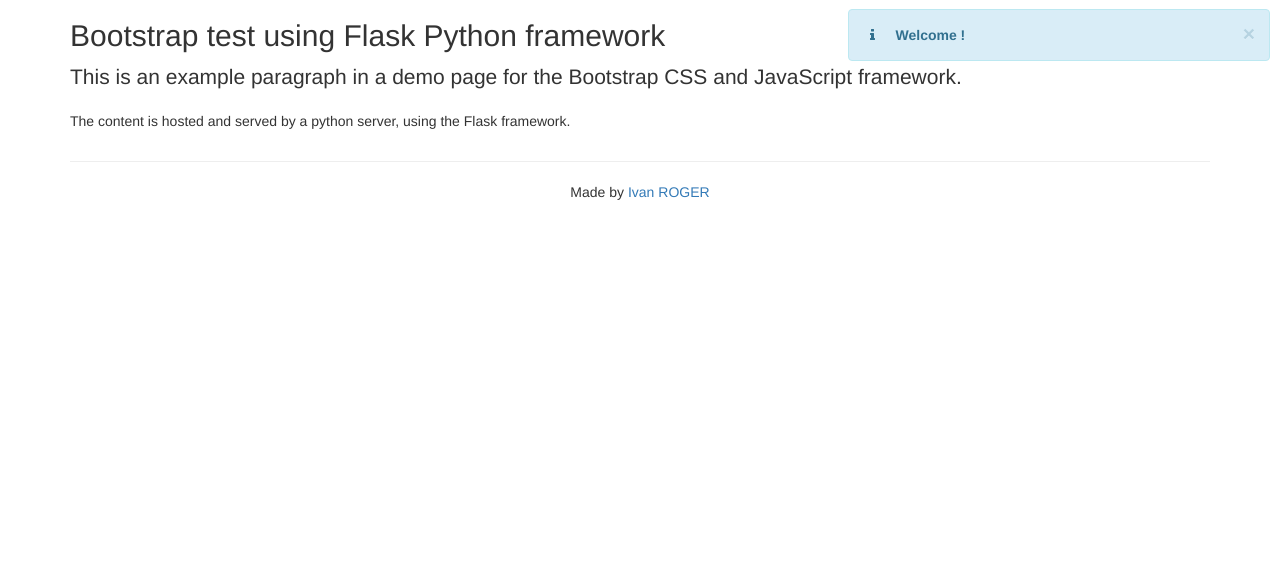
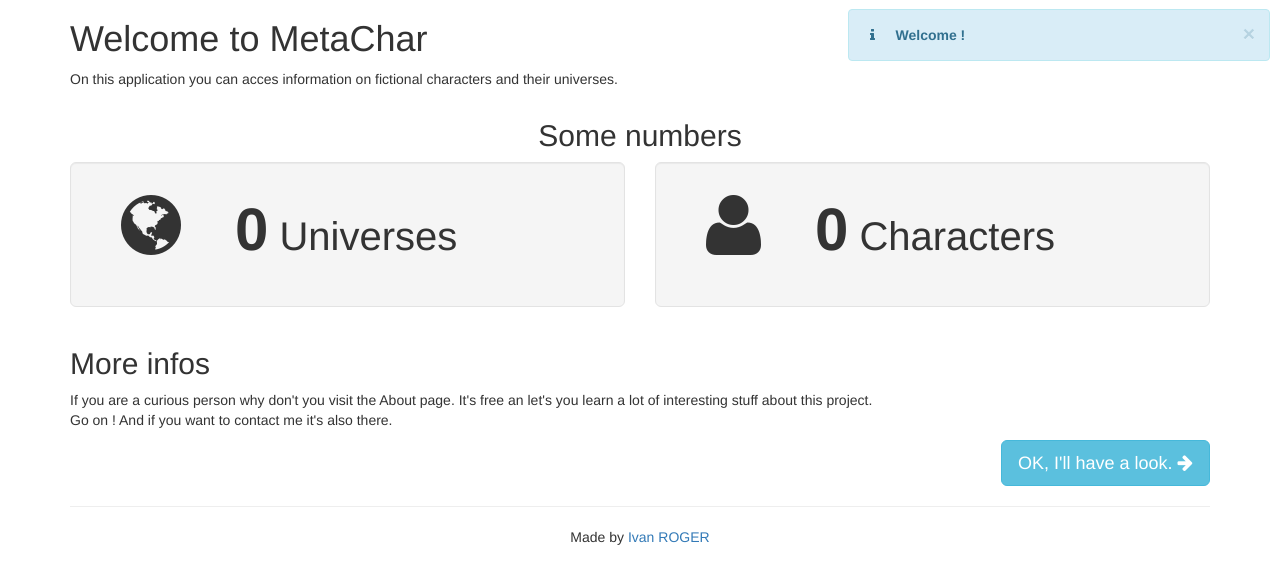
Before and after one commit to Ivan-Roger/NAP09103_CW1, a Flask app: page / in a window 1280 px wide. Shown: the part 51-635 px from the top of the page. Run offline with Flask 2, Linux system fonts and the light colour scheme; parts of the project's set-up code (start-up, migrations or seed data) failed here and were passed over; some libraries are stand-ins or nearby versions.

Commit message:
Redacted Home page

```diff
--- a/src/data/characters/c657946.json
+++ b/src/data/characters/c657946.json
@@ -6,5 +6,5 @@
   "full_desc": "**TODO!**",
   "allies": ["c657945"],
   "enemies": [],
-  "tags": ["Human"]
+  "tags": ["Human", "Good"]
 }
--- a/src/data/characters/c657947.json
+++ b/src/data/characters/c657947.json
@@ -6,5 +6,5 @@
   "full_desc": "**TODO!**",
   "allies": ["c657945"],
   "enemies": [],
-  "tags": ["Human"]
+  "tags": ["Human", "Good"]
 }
--- a/src/data/characters/c657948.json
+++ b/src/data/characters/c657948.json
@@ -6,5 +6,5 @@
   "full_desc": "**TODO!**",
   "allies": ["c657945"],
   "enemies": [],
-  "tags": ["Human"]
+  "tags": ["Human", "Good"]
 }
--- a/src/data/characters/c657949.json
+++ b/src/data/characters/c657949.json
@@ -6,5 +6,5 @@
   "full_desc": "**TODO!**",
   "allies": ["c657945"],
   "enemies": [],
-  "tags": ["Human"]
+  "tags": ["Human", "Good"]
 }
--- a/src/main.py
+++ b/src/main.py
@@ -30,7 +30,9 @@
 @app.route('/')
 def route_root():
 	flash("Welcome !")
-	data = {'config': app_config, 'nav': app_nav, 'active': "/"}
+	data = {'config': app_config, 'nav': app_nav, 'active': "/", 'infos': {}}
+	data['infos']['nb_universes'] = len(data_cache['universes'])
+	data['infos']['nb_characters'] = len(data_cache['characters'])
 	return render_template('index.html', data=data)
 
 @app.route('/about')
--- a/src/static/css/custom.css
+++ b/src/static/css/custom.css
@@ -17,6 +17,31 @@
 .pagination-nav {
   width: 100%;
   text-align: center;
+}
+
+.numbers > h2 {
+  text-align: center;
+}
+
+.big-number {
+  padding-left: 50px;
+  color: #333;
+  display: block;
+}
+
+.big-number:hover {
+  text-decoration: none;
+  color: #23527c;
+}
+
+.big-number p {
+  padding-left: 50px;
+  font-size: 40px;
+  display: inline-block;
+}
+
+.big-number b {
+  font-size: 60px;
 }
 
 /* --- Lists --- */
--- a/src/templates/index.html
+++ b/src/templates/index.html
@@ -3,11 +3,33 @@
 {% block title %}Home{% endblock %}
 
 {% block content %}
-<section>
-  <article  class="container">
-    <h2>Bootstrap test using Flask Python framework</h2>
-    <p class="lead">This is an example paragraph in a demo page for the Bootstrap CSS and JavaScript framework.</p>
-    <p>The content is hosted and served by a python server, using the Flask framework.</p>
+<section class="container">
+  <article>
+    <h1>Welcome to MetaChar</h1>
+    <p>On this application you can acces information on fictional characters and their universes.</p>
+  </article>
+  <div class="row numbers">
+    <h2>Some numbers</h2>
+    <article class="col-md-6">
+      <a class="big-number well well-lg" href="/universes">
+        <i class="fa fa-5x fa-globe"></i>
+        <p><b>{{data.infos.nb_universes}}</b> Universes</p>
+      </a>
+    </article>
+    <article class="col-md-6">
+      <a class="big-number well well-lg" href="/characters">
+        <i class="fa fa-5x fa-user"></i>
+        <p><b>{{data.infos.nb_characters}}</b> Characters</p>
+      </a>
+    </article>
+  </div>
+  <article>
+    <h2>More infos</h2>
+    <p>
+      If you are a curious person why don't you visit the About page. It's free an let's you learn a lot of interesting stuff about this project.<br/>
+      Go on ! And if you want to contact me it's also there.
+    </p>
+    <a class="btn btn-info btn-lg pull-right" href="/about">OK, I'll have a look. <i class="fa fa-arrow-right"></i></a>
   </article>
 </section>
 {% endblock %}
```
